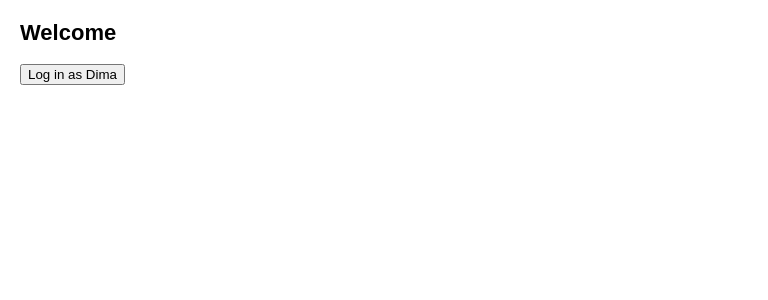
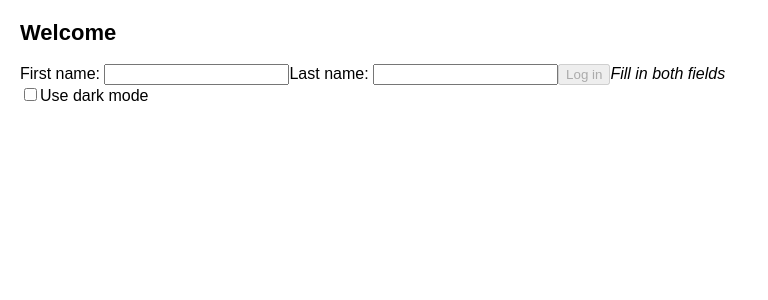
Before and after one commit to NRG55/my-first-react-app, a React (Vite) app: page / in a window 1280 px wide. Shown: the top 300 px of the page, without its empty margins (0-768 px from the left). Built offline with nearby package versions, Linux system fonts and the light colour scheme.

Commit message:
Add(practice-context/updatingContextExamples): MyAppMultipleContexts.jsx

```diff
--- a/src/main.jsx
+++ b/src/main.jsx
@@ -38,7 +38,8 @@ import './index.css';
 // import StyledButton from './practice-styling/CSS-in-JS/Button';
 // import Profile from './practice-fetch/Profile';
 // import MyAppUpdatingValueViaContext from './practice-context/updatingContextExamples/MyAppUpdatingValueViaContext';
-import MyAppUpdatingObjectViaContext from './practice-context/updatingContextExamples/MyAppUpdatingObjectViaContext';
+// import MyAppUpdatingObjectViaContext from './practice-context/updatingContextExamples/MyAppUpdatingObjectViaContext';
+import MyAppMultipleContexts from './practice-context/updatingContextExamples/MyAppMultipleContexts';
 
 // const router = createBrowserRouter(routes);
 
@@ -78,6 +79,7 @@ createRoot(document.getElementById('root')).render(
     {/* <StyledButton primary>Primary Button</StyledButton> */}
     {/* <Profile delay={1000} /> */}
     {/* <MyAppUpdatingValueViaContext /> */}
-    <MyAppUpdatingObjectViaContext />
+    {/* <MyAppUpdatingObjectViaContext /> */}
+    <MyAppMultipleContexts />
   </StrictMode>,
 )
--- /dev/null
+++ b/src/practice-context/updatingContextExamples/MyAppMultipleContexts.jsx
@@ -0,0 +1,105 @@
+import { createContext, useContext, useState } from 'react';
+
+const ThemeContext = createContext(null);
+const CurrentUserContext = createContext(null);
+
+export default function MyAppMultipleContexts() {
+    const [theme, setTheme] = useState('ligth');
+    const [currentUser, setCurrentUser] = useState(null);
+
+    return (
+        <ThemeContext value={theme}>
+            <CurrentUserContext value={{currentUser, setCurrentUser}}>
+                <WelcomePanel />
+                <label>
+                    <input
+                        type="checkbox"
+                        checked={theme === 'dark'}
+                        onChange={(e) => {setTheme(e.target.checked ? 'dark' : 'light')}}
+                    />
+                    Use dark mode
+                </label>
+            </CurrentUserContext>
+        </ThemeContext>
+    );
+};
+
+function WelcomePanel({ children }) {
+    const {currentUser} = useContext(CurrentUserContext);
+
+    return (
+        <Panel title ="Welcome">
+            {currentUser !== null ? <Greeting /> : <LoginForm />}
+        </Panel>
+    );
+};
+
+function Greeting() {
+    const {currentUser} = useContext(CurrentUserContext);
+
+    return (
+        <p>You logged in as {currentUser.name}.</p>
+    );
+};
+
+function LoginForm() {
+    const {setCurrentUser} = useContext(CurrentUserContext);
+    const [firstName, setFirstName] = useState('');
+    const [lastName, setLastName] = useState('');
+    const canLogin = firstName.trim() !== '' && lastName.trim() !== '';
+
+    return (
+        <>
+            <label>
+                First name{': '}
+                <input
+                    required
+                    value={firstName}
+                    onChange={e => setFirstName(e.target.value)}
+                />
+            </label>
+            <label>
+                Last name{': '}
+                <input
+                    required
+                    value={lastName}
+                    onChange={e => setLastName(e.target.value)}
+                />
+            </label>
+            <Button
+                disabled={!canLogin}
+                onClick={() => {setCurrentUser({name: firstName + ' ' + lastName})}}
+            >
+                Log in
+            </Button>
+            {!canLogin && <i>Fill in both fields</i>}
+        </>
+    );
+};
+
+function Panel({ title, children }) {
+    const theme = useContext(ThemeContext);
+    const className = 'panel-' + theme;
+
+    return (
+        <section className={className}>
+            <h1>{title}</h1>
+            {children}
+        </section>
+    );
+};
+
+function Button({ children, disabled, onClick }) {
+    const theme = useContext(ThemeContext);
+    const className = 'button-' + theme;
+
+    return (
+        <button
+            className={className}
+            disabled={disabled}
+            onClick={onClick}
+        >
+            {children}
+        </button>
+    );
+};
```
